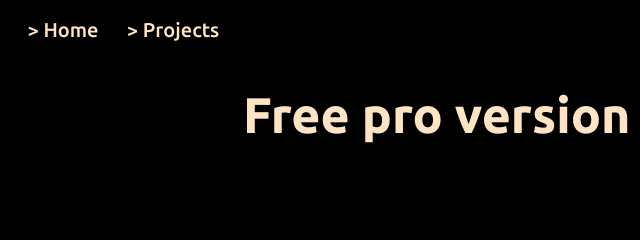
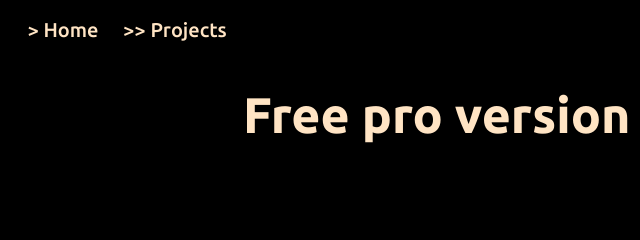
Before and after one commit to Sarxzer/sarxzer.me, a plain HTML site: page projects/free-fa.html in a window 1280 px wide. Shown: the top 240 px of the page, 0-640 px from the left. Drawn offline with Linux system fonts and the light colour scheme.

Commit message:
Add a '>' somewhere

```diff
--- a/projects/free-fa.html
+++ b/projects/free-fa.html
@@ -15,7 +15,7 @@
     <div class="navbar">
         <a href="/" class="">> Home</a>
         <div class="dropdown">
-            <a href="/projects/" class="btn">> Projects</a>
+            <a href="/projects/" class="btn">>> Projects</a>
             <div class="content">
                 <a href="/projects/free-fa" class="element active">> Free Fontawesome &lt;</a>
                 <a href="/projects/sarxzerxyz" class="element">> sarxzer.xyz</a>
```
Also changed, not shown: projects/magic-datapack.html (+1 -1 lines), projects/minexpanded.html (+1 -1 lines), projects/sarxzerxyz.html (+1 -1 lines).
